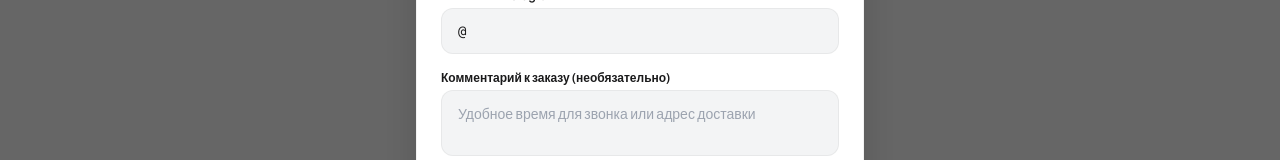
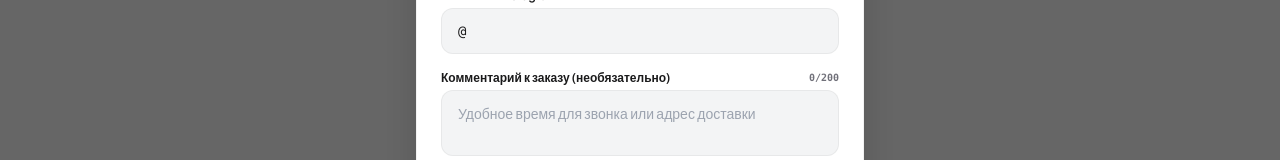
Before and after one commit to maxsake007-boop/armchairshop, a React (Vite) app: page / in a window 1280 px wide. Both pictures are taken after a click on the button 603 px from the left and 904 px from the top of the page. Shown: the part 949-1109 px from the top of the page. Built offline with nearby package versions, Linux system fonts and the light colour scheme; no server answers; the database is empty.

Commit message:
feat: add 200 char limit with live counter to notes field

```diff
--- a/src/components/lead/LeadModal.tsx
+++ b/src/components/lead/LeadModal.tsx
@@ -218,12 +218,18 @@ export const LeadModal: React.FC<LeadModalProps> = ({
 
           {/* 4. Notes Input */}
           <div>
-            <label className="block text-xs font-semibold text-charcoal dark:text-zinc-300 mb-1">
-              Комментарий к заказу (необязательно)
-            </label>
+            <div className="flex items-center justify-between mb-1">
+              <label className="block text-xs font-semibold text-charcoal dark:text-zinc-300">
+                Комментарий к заказу (необязательно)
+              </label>
+              <span className={`text-[10px] font-mono font-semibold ${notes.length >= 180 ? 'text-red-500' : 'text-charcoal-muted dark:text-zinc-500'}`}>
+                {notes.length}/200
+              </span>
+            </div>
             <textarea
               rows={2}
               value={notes}
+              maxLength={200}
               onChange={(e) => setNotes(e.target.value)}
               placeholder="Удобное время для звонка или адрес доставки"
               className="w-full px-4 py-3 rounded-xl bg-surface-card dark:bg-surface-card-dark border border-black/5 dark:border-white/10 text-sm text-charcoal dark:text-white focus:outline-none focus:ring-2 focus:ring-primary resize-none"
```
